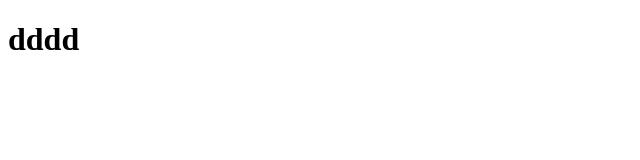
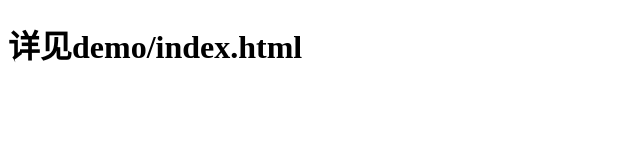
Before and after one commit to huoqishi/craz3-match, a website: page index.html in a window 1280 px wide. Shown: the whole page, without its empty margins (0-640 px from the left). Drawn offline with Linux system fonts and the light colour scheme.

```diff
--- a/index.html
+++ b/index.html
@@ -5,6 +5,6 @@
   <title>Document</title>
 </head>
 <body>
-  <h1>dddd</h1>
+  <h1>详见demo/index.html</h1>
 </body>
 </html>
```
